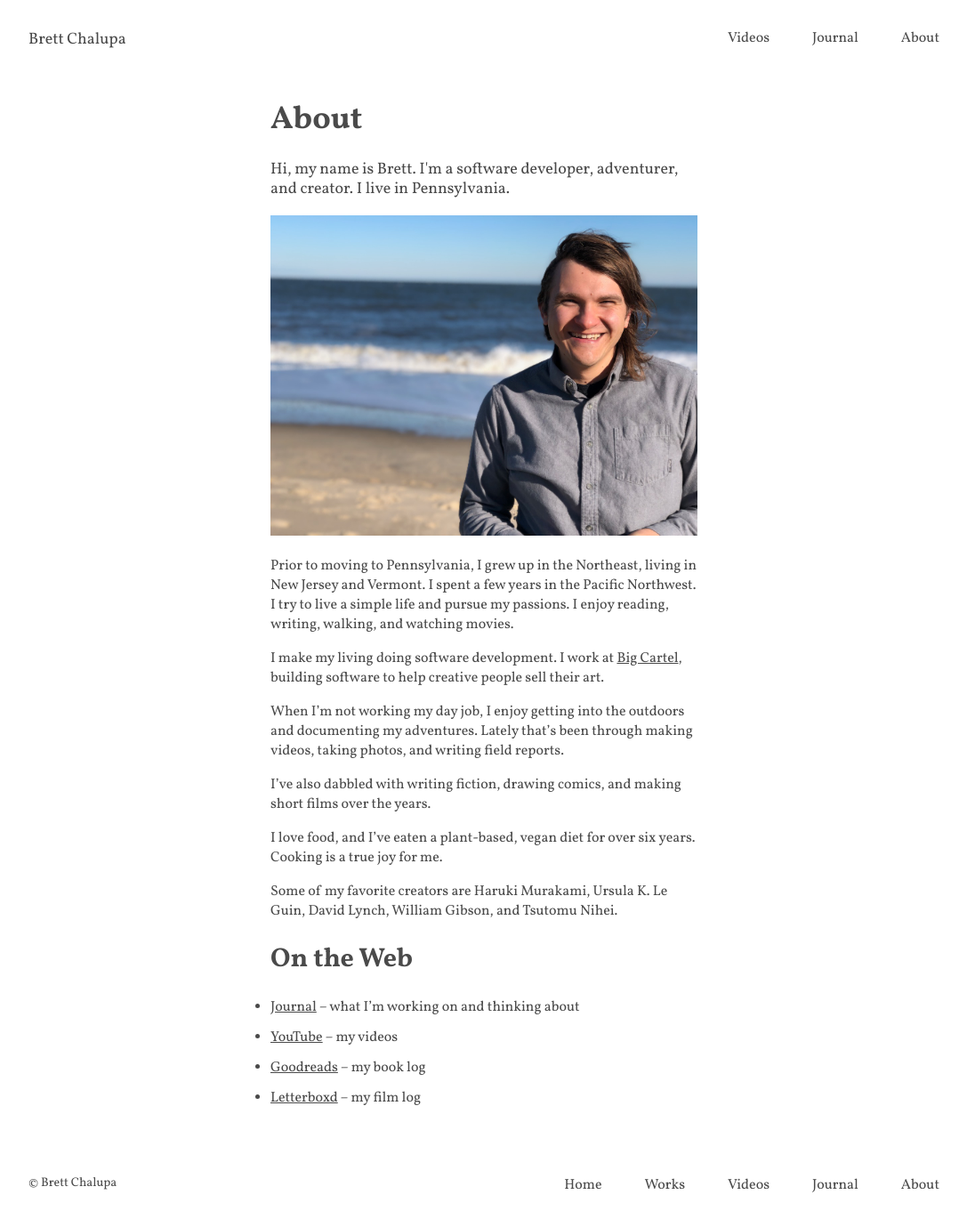
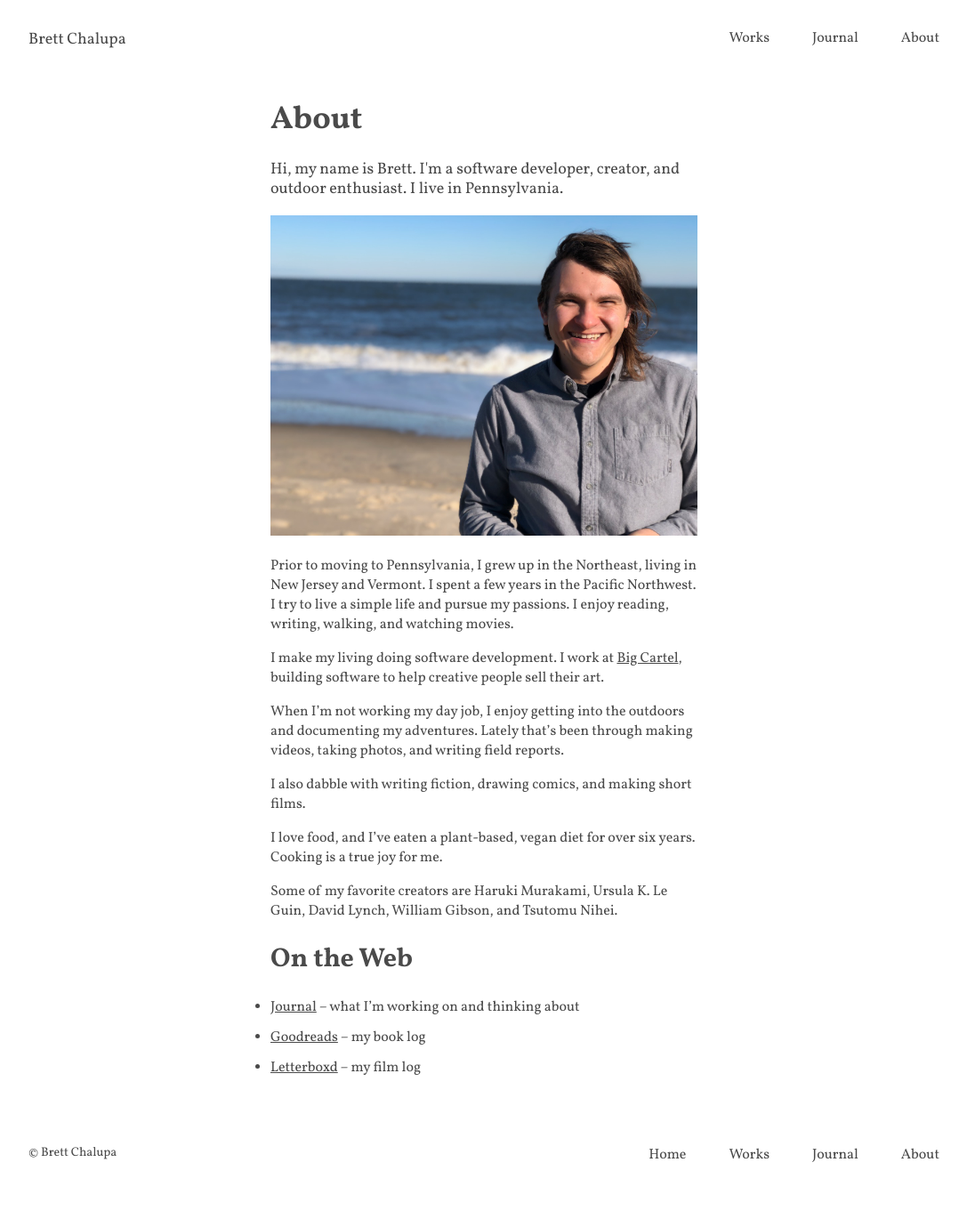
Before and after one commit to brettchalupa/brettchalupa.github.io, a Jekyll site: the page built from about.md, in a window 1280 px wide. Shown: the whole page at 89% size, without its empty margins (96-1183 px from the left). Built offline with Jekyll 4.4.1, drawn with Linux system fonts in a browser that asks for light colours; after the commit the page ends 1345 px from its top, so only the background shows below that.

Commit message:
Further revise bio

```diff
--- a/_includes/footer.html
+++ b/_includes/footer.html
@@ -7,7 +7,6 @@
 
   <ul class="nav">
     <li class="nav-item"><a href="/">Home</a></li>
-    <li class="nav-item"><a href="/works/">Works</a></li>
 
     {% include nav-list-items.html %}
   </ul>
--- a/_includes/nav-list-items.html
+++ b/_includes/nav-list-items.html
@@ -1,3 +1,3 @@
-<li class="nav-item"><a href="https://youtube.com/c/brettchalupa">Videos</a></li>
+<li class="nav-item"><a href="/works/">Works</a></li>
 <li class="nav-item"><a href="https://journal.brettchalupa.com">Journal</a></li>
 <li class="nav-item"><a href="/about/">About</a></li>
--- a/about.md
+++ b/about.md
@@ -8,7 +8,7 @@ layout: default
 # About
 
 <p class='intro'>
-Hi, my name is Brett. I'm a software developer, adventurer, and creator. I live in Pennsylvania.
+Hi, my name is Brett. I'm a software developer, creator, and outdoor enthusiast. I live in Pennsylvania.
 </p>
 
 ![Photo of Brett](/img/brett_about.jpg)
@@ -26,8 +26,7 @@ When I'm not working my day job, I enjoy getting into the outdoors and
 documenting my adventures. Lately that's been through making videos, taking
 photos, and writing field reports.
 
-I've also dabbled with writing fiction, drawing comics, and making short films
-over the years.
+I also dabble with writing fiction, drawing comics, and making short films.
 
 I love food, and I've eaten a plant-based, vegan diet for over six years.
 Cooking is a true joy for me.
@@ -38,6 +37,5 @@ Lynch, William Gibson, and Tsutomu Nihei.
 ## On the Web
 
 - [Journal](https://journal.brettchalupa.com) &ndash; what I'm working on and thinking about
-- [YouTube](https://youtube.com/c/brettchalupa) &ndash; my videos
 - [Goodreads](https://www.goodreads.com/user/show/25307704-brett-chalupa) &ndash; my book log
 - [Letterboxd](https://letterboxd.com/brettchalupa/) &ndash; my film log
```
